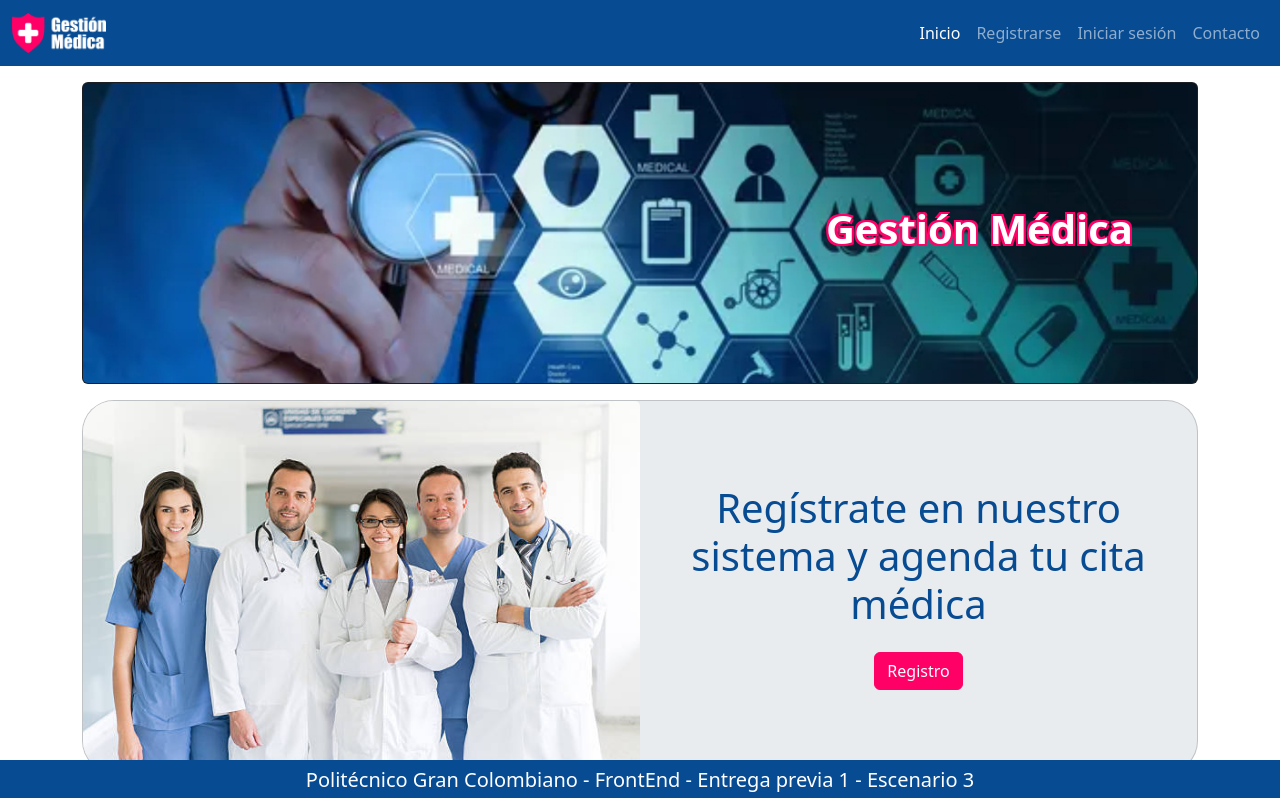
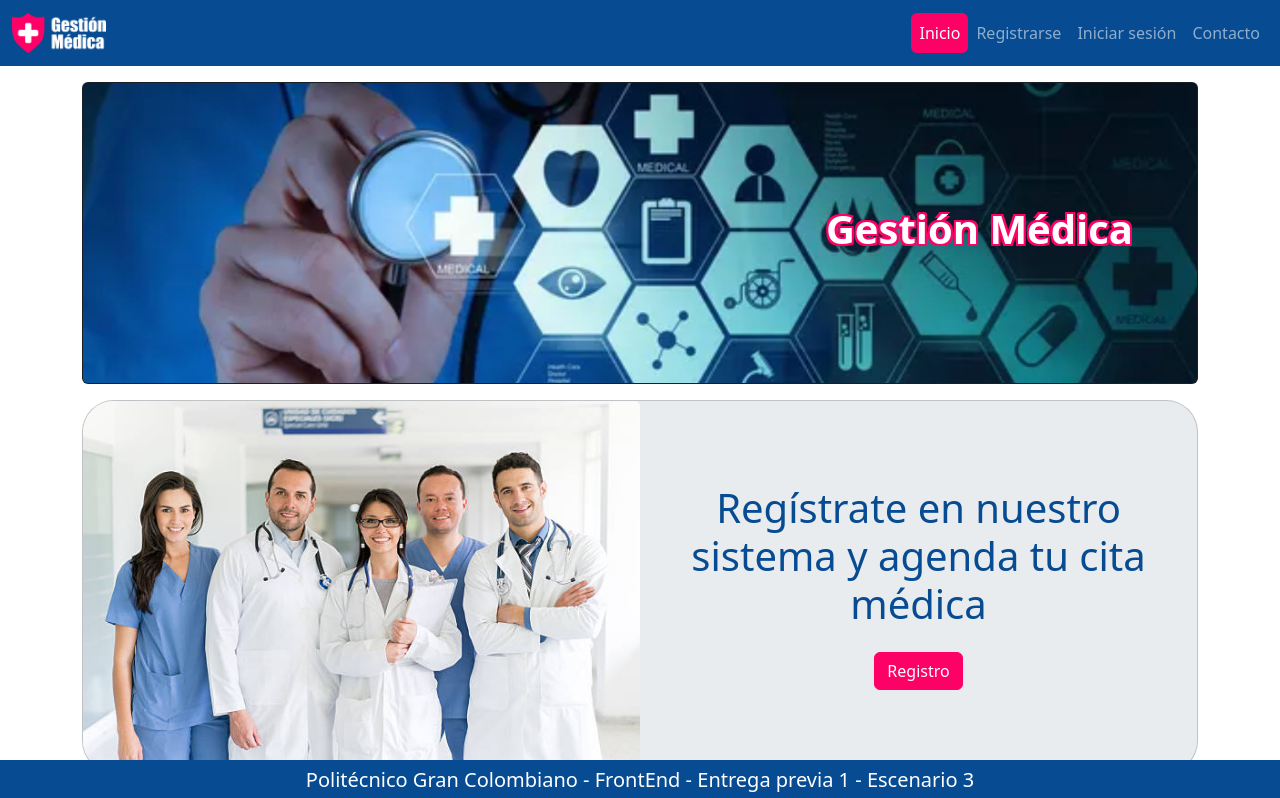
Before and after one commit to gartner90/Frontend-politecnico, an Angular app: page /home in a window 1280 px wide. Shown: the top 798 px of the page. Built offline with nearby package versions, Linux system fonts and the light colour scheme.

Commit message:
fix navbar styles

```diff
--- a/src/app/shared/components/navbar/navbar.component.html
+++ b/src/app/shared/components/navbar/navbar.component.html
@@ -11,16 +11,18 @@
       </button>
       <!-- Lista de elementos del menú de navegación -->
       <ul class="navbar-nav">
-        <li *ngFor="let item of menu" class="nav-item" (click)="handleMenuClick(item)">
+        @for (item of menu; track $index) {
+          <li class="nav-item" (click)="handleMenuClick(item)">
             <a
               class="nav-link"
               [routerLink]="item.route"
-            routerLinkActive="active"
+              [routerLinkActive]="$index < menu.length - 1 ? 'active' : ''"
               (click)="item.route === '/logout' ? onLogout() : null"
             >
               <i class="bi" [ngClass]="'bi-' + item.icon"></i> {{ item.label }}
             </a>
           </li>
+        }
       </ul>
     </div>
 </nav>
--- a/src/styles.scss
+++ b/src/styles.scss
@@ -3,3 +3,8 @@ $secondary: #ff0066;
 
 // Importa Bootstrap desde SCSS
 @import "bootstrap/scss/bootstrap";
+
+.navbar-nav .nav-link.active {
+  background-color: $secondary;
+  border-radius: 0.375rem;
+}
```
Lines whose indentation alone changed are shown as unchanged.
